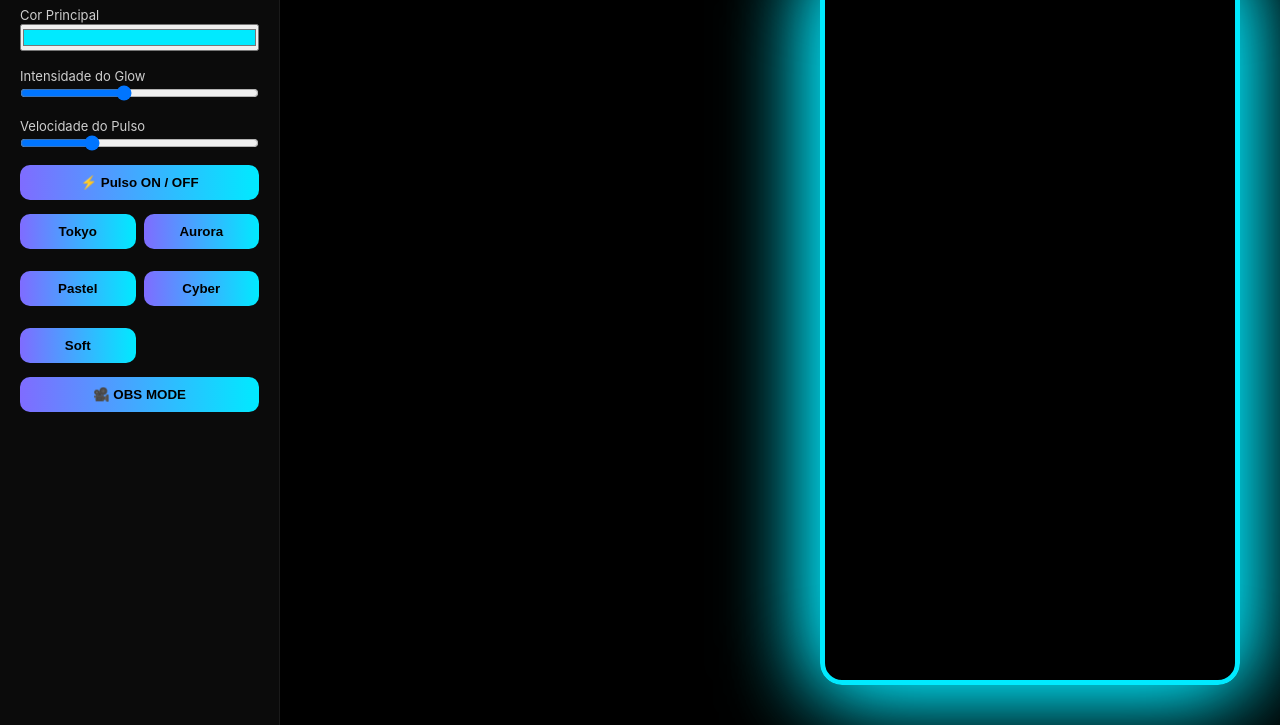
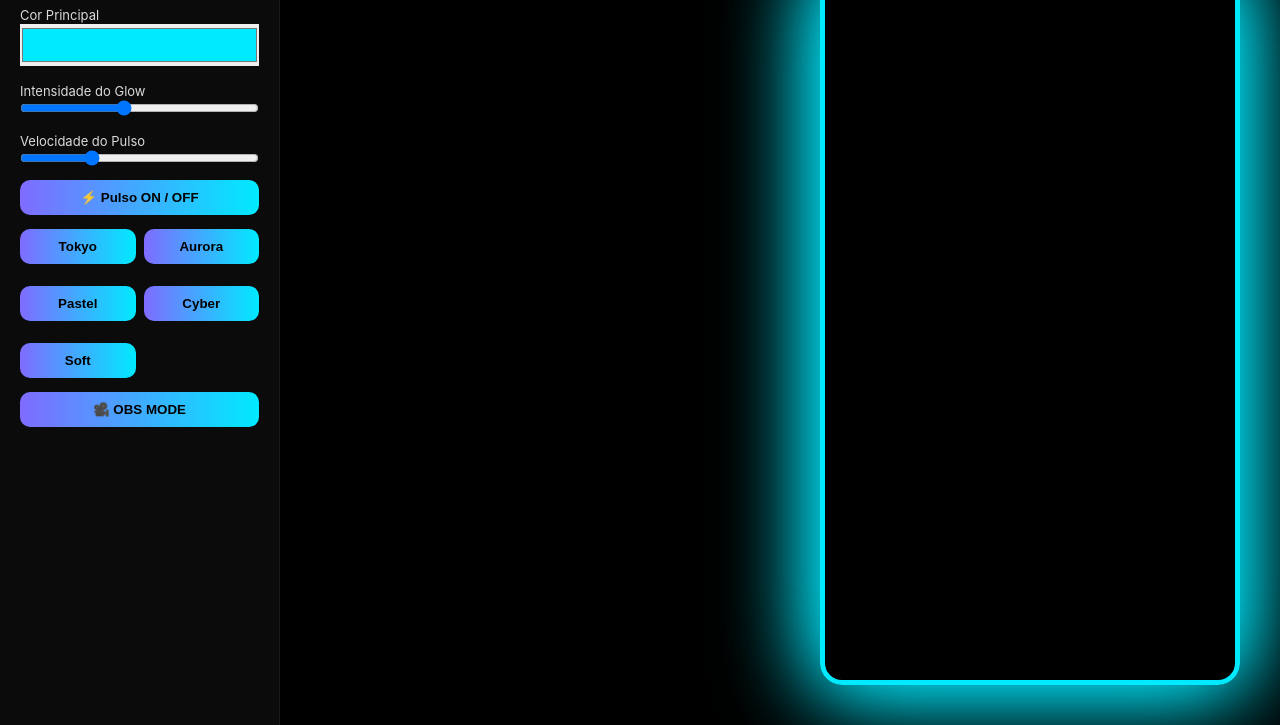
Before and after one commit to comiratoalex-cmd/CREATE, a plain HTML site: page index.html in a window 1280 px wide. Shown: the part 75-800 px from the top of the page. Drawn offline with Linux system fonts and the light colour scheme.

Commit message:
Update panel.css

```diff
--- a/css/panel.css
+++ b/css/panel.css
@@ -11,13 +11,20 @@
 
 .panel label{
   font-size:13px;
-  opacity:.8;
+  opacity:.85;
 }
 
 .panel input,
 .panel button{
   width:100%;
   margin-bottom:14px;
+}
+
+.panel input[type="color"]{
+  height:42px;
+  border:none;
+  padding:0;
+  cursor:pointer;
 }
 
 .panel button{
```
